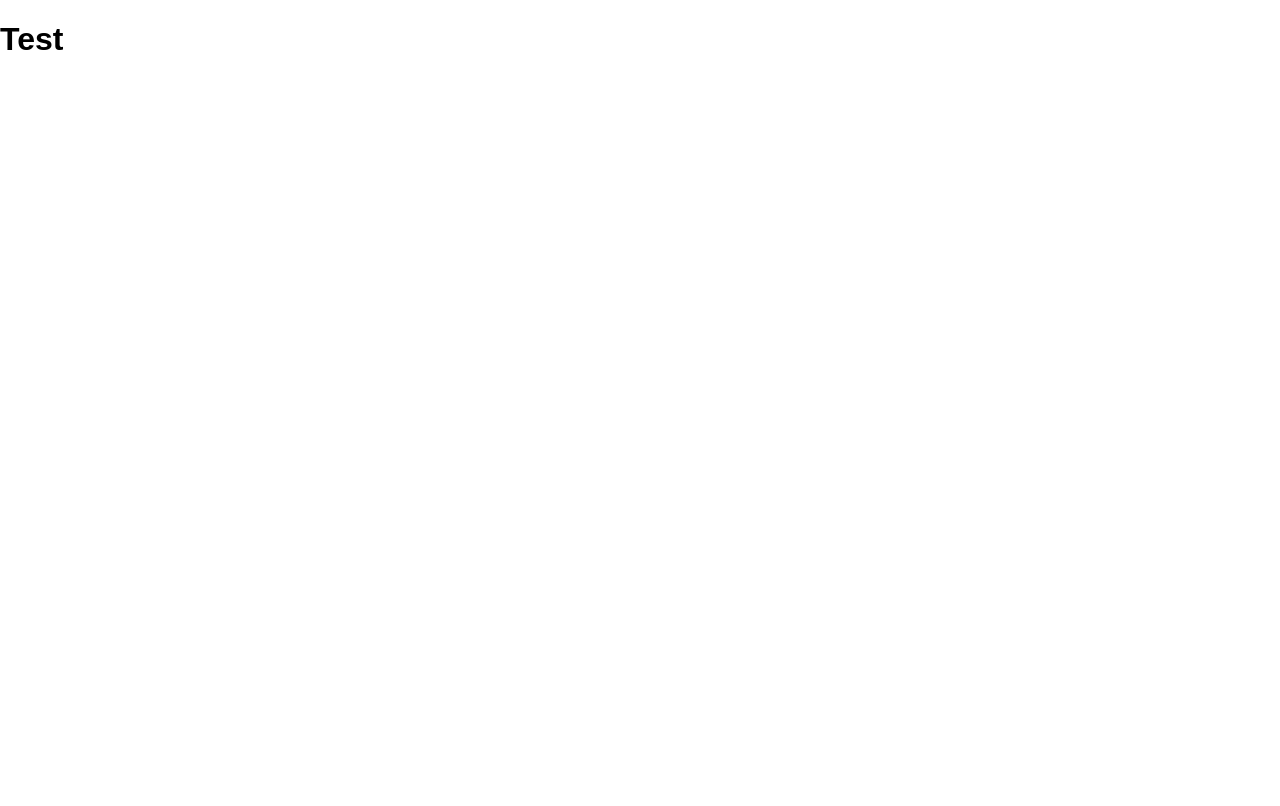
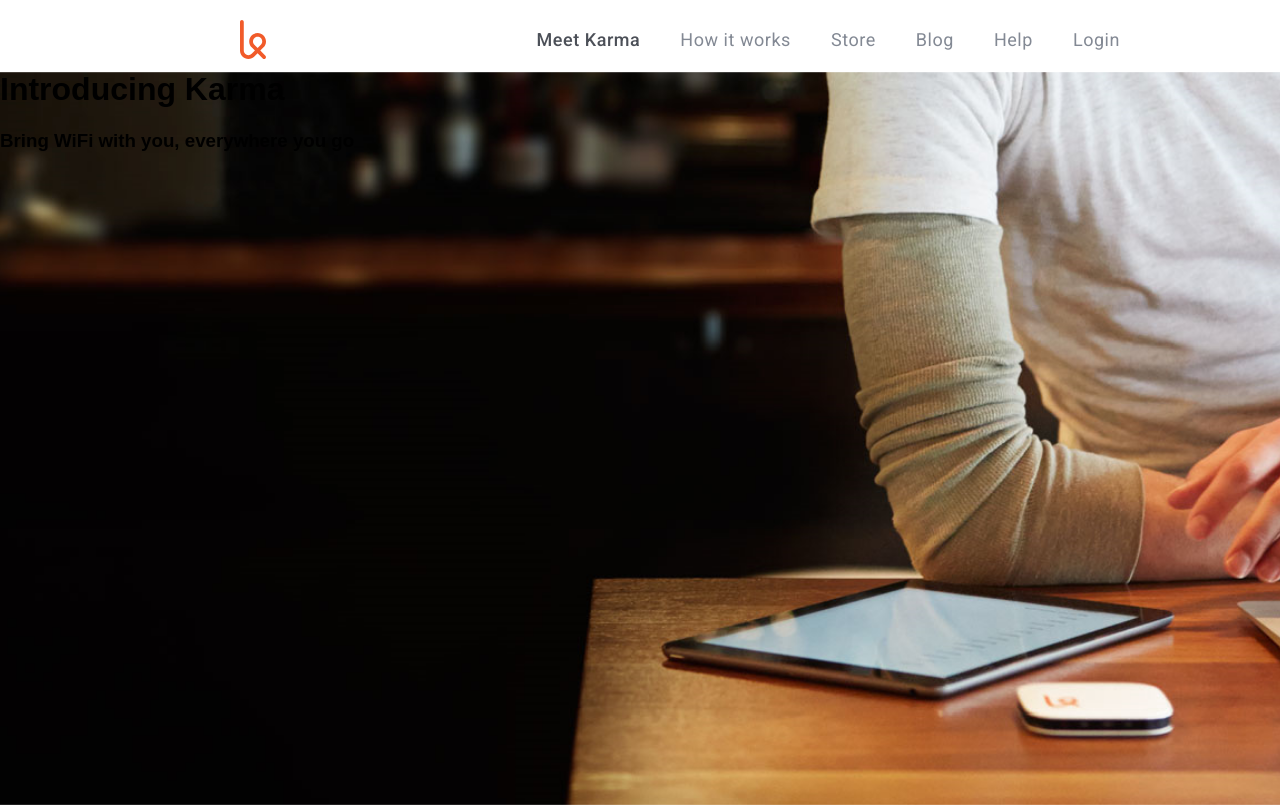
Before and after one commit to tkarthikeyano/startup-landing-page-clone, a plain HTML site: page index.html in a window 1280 px wide. Drawn offline with Linux system fonts and the light colour scheme.

Commit message:
Changes to Karma Landing Page - 7/7-4:30 PM

```diff
--- a/css/style.css
+++ b/css/style.css
@@ -18,7 +18,6 @@ html {
 
 body {
   margin: 0;
-background color: LightGray;
 }
 
 /* HTML5 display definitions
@@ -428,8 +427,56 @@ th {
 }
 
 /* --------------------------------------------------------------------------------------------------------------------------------------- */
+/* Header Navigation Bar*/
+.Header_Display
+{
+  width: 960px;
+  margin: 0 auto;
+  height: 50px;
 
-div
+}
+
+
+img
 {
-border: 1px solid chocalate;
+  margin-top: 20px;
+  padding-left: 80px;
+  float: left;
 }
+
+li
+{
+  list-style: none;
+  float: left;
+  margin-left: 40px;
+  padding-top: 13px;
+  font-family: 'Roboto', sans-serif;
+  font-size: 18px;
+  letter-spacing: 0.03em;
+}
+
+ul
+{
+  float: right;
+}
+
+a
+{
+  text-decoration: none;
+   color: #838994;
+}
+
+.Li_Ch_Color
+{
+    color: #4c5058;
+    font-weight: 500;
+}
+
+.Middle_Section
+{
+  background: url('bground.png');
+  background-size: cover;
+  height: 45.938rem;
+  background-position: center bottom;
+  background-repeat: no-repeat;
+}
--- a/index.html
+++ b/index.html
@@ -2,10 +2,36 @@
 <html lang="en">
 <head>
 	<meta charset="UTF-8">
-	<title>Document</title>
+	<title>Karma</title>
 	<link rel="stylesheet" type="text/css" href="css/style.css">
+	<link href='http://fonts.googleapis.com/css?family=Roboto:400,500,300' rel='stylesheet' type='text/css'>
 </head>
 <body>
-	<h1>Test</h1>
+
+<!-- Section 1: Image + Navigation Link//-->
+<nav class="Header_Display">
+<div class="image">
+   <img src="Images/logo.svg" alt="Karma" width=26px>
+</div>
+<div>
+<ul>
+<li><a href="#" class="Li_Ch_Color">Meet Karma</a></li>
+<li><a href="#">How it works</a></li>
+<li><a href="#">Store</a></li>
+<li><a href="#">Blog</a></li>
+<li><a href="#">Help</a></li>
+<li><a href="#">Login</a></li>
+</ul>
+</div>
+</nav>
+
+<!-- Section 2: Background Image and Button//-->
+<section class="Middle_Section">
+ <div class="Image_Text">
+	<h1>Introducing Karma</h1>
+	<h3>Bring WiFi with you, everywhere you go</h3>
+</div>
+</section>
+
 </body>
 </html>
```
Also changed, not shown: css/bground.png (added), images/logo.svg (added).
